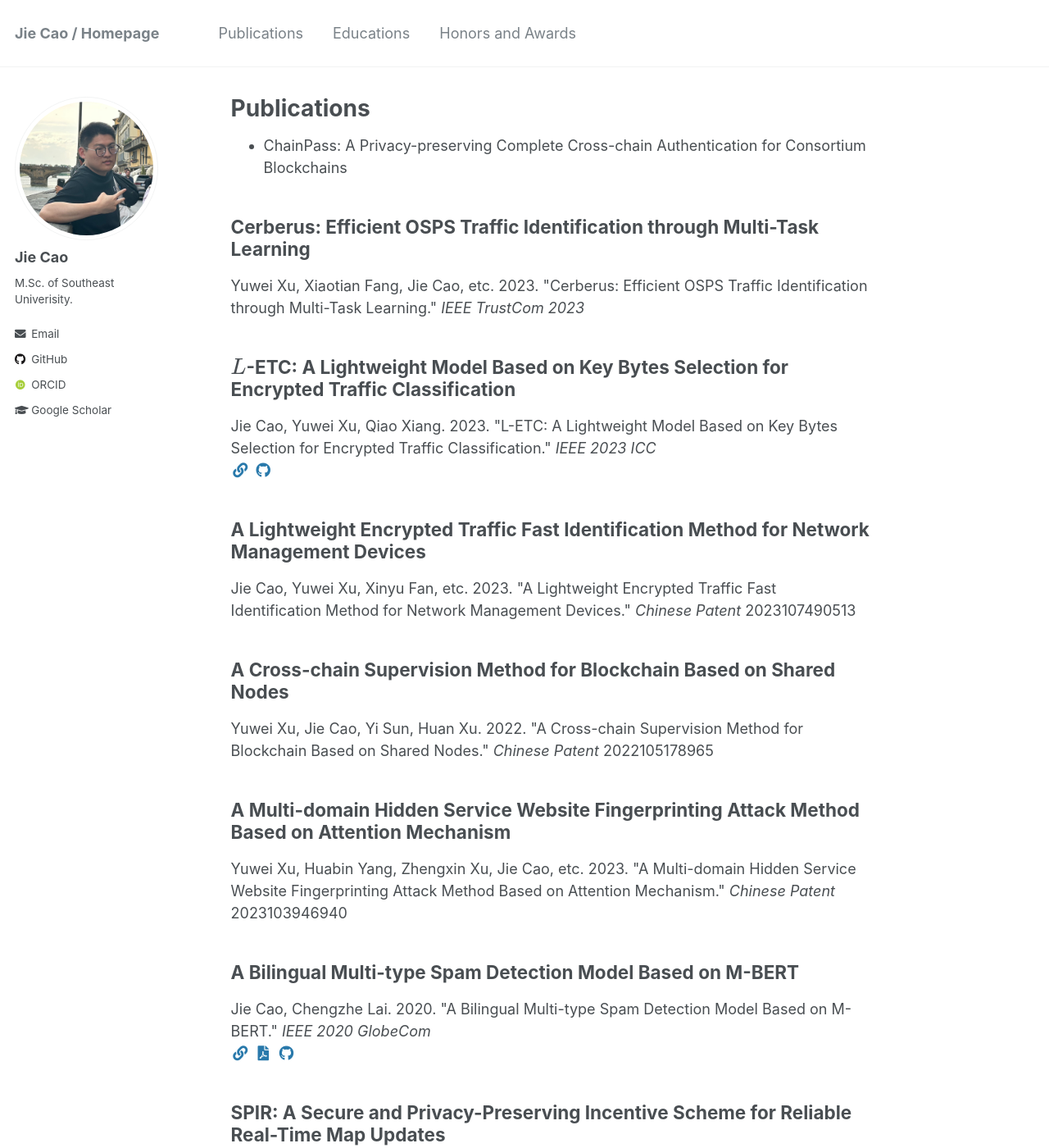
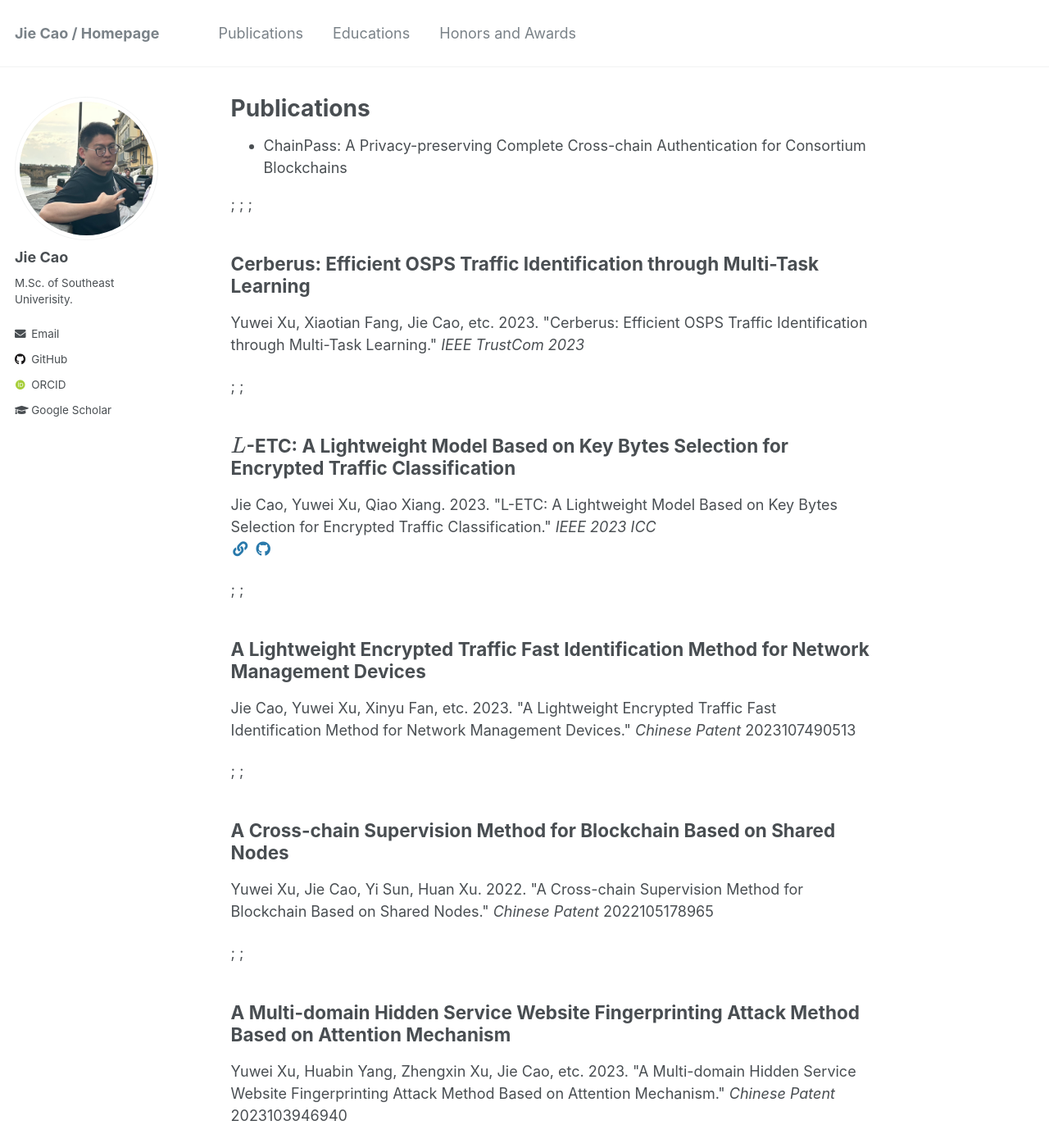
Before and after one commit to JieJayCao/JieJayCao.github.io, a Jekyll site: the page built from _pages/publications.md, in a window 1280 px wide and 1400 px high. Shown: the whole window at 82% size. Built offline with Jekyll 4.4.1, drawn with Linux system fonts in a browser that asks for light colours; some web fonts are replaced; formulas are drawn with MathJax 3.

Commit message:
Update publications.md

```diff
--- a/_pages/publications.md
+++ b/_pages/publications.md
@@ -11,10 +11,10 @@ author_profile: true
   You can also find my articles on <u><a href="{{author.googlescholar}}">my Google Scholar profile</a>.</u>
 {% endif %}
 
-{% include base_path %}
 
-{% for post in site.publications reversed %}
-  {% include archive-single.html %}
-{% endfor %}
+; {% include base_path %}
+; {% for post in site.publications reversed %}
+; {% include archive-single.html %}
+; {% endfor %}
 
 <sup>*</sup> Equal authorship
```
